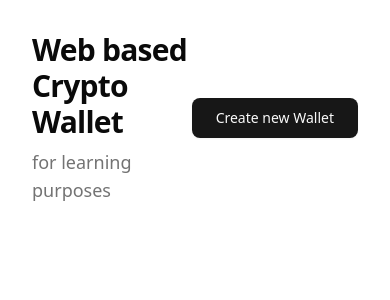
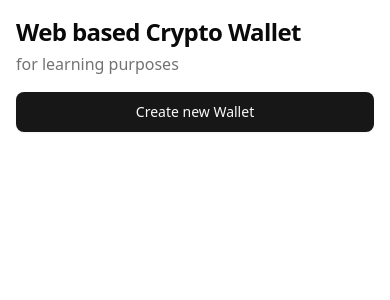
Before and after one commit to veerbal1/web-based-wallet, a Next.js app: page / in a window 390 px wide. Shown: the top 300 px of the page. Built offline with nearby package versions, Linux system fonts and the light colour scheme.

Commit message:
Improved design - I

```diff
--- a/components/Header.tsx
+++ b/components/Header.tsx
@@ -6,16 +6,22 @@ export default function Header({
   onCreateWallet: () => void;
 }) {
   return (
-    <div className="max-w-4xl w-full mx-auto p-8">
-      <div className="flex items-center justify-between">
-        <div className="space-y-2">
-          <h1 className="text-3xl font-bold tracking-tight text-foreground">
+    <div className="max-w-4xl w-full mx-auto p-4 sm:p-6 lg:p-8">
+      <div className="flex flex-col sm:flex-row items-start sm:items-center justify-between gap-4 sm:gap-6">
+        <div className="space-y-1 sm:space-y-2">
+          <h1 className="text-2xl sm:text-3xl font-bold tracking-tight text-foreground">
             Web based Crypto Wallet
           </h1>
-          <p className="text-muted-foreground text-lg">for learning purposes</p>
+          <p className="text-muted-foreground text-base sm:text-lg">
+            for learning purposes
+          </p>
         </div>
 
-        <Button size="lg" onClick={onCreateWallet}>
+        <Button
+          size="lg"
+          onClick={onCreateWallet}
+          className="w-full sm:w-auto shrink-0"
+        >
           Create new Wallet
         </Button>
       </div>
```
